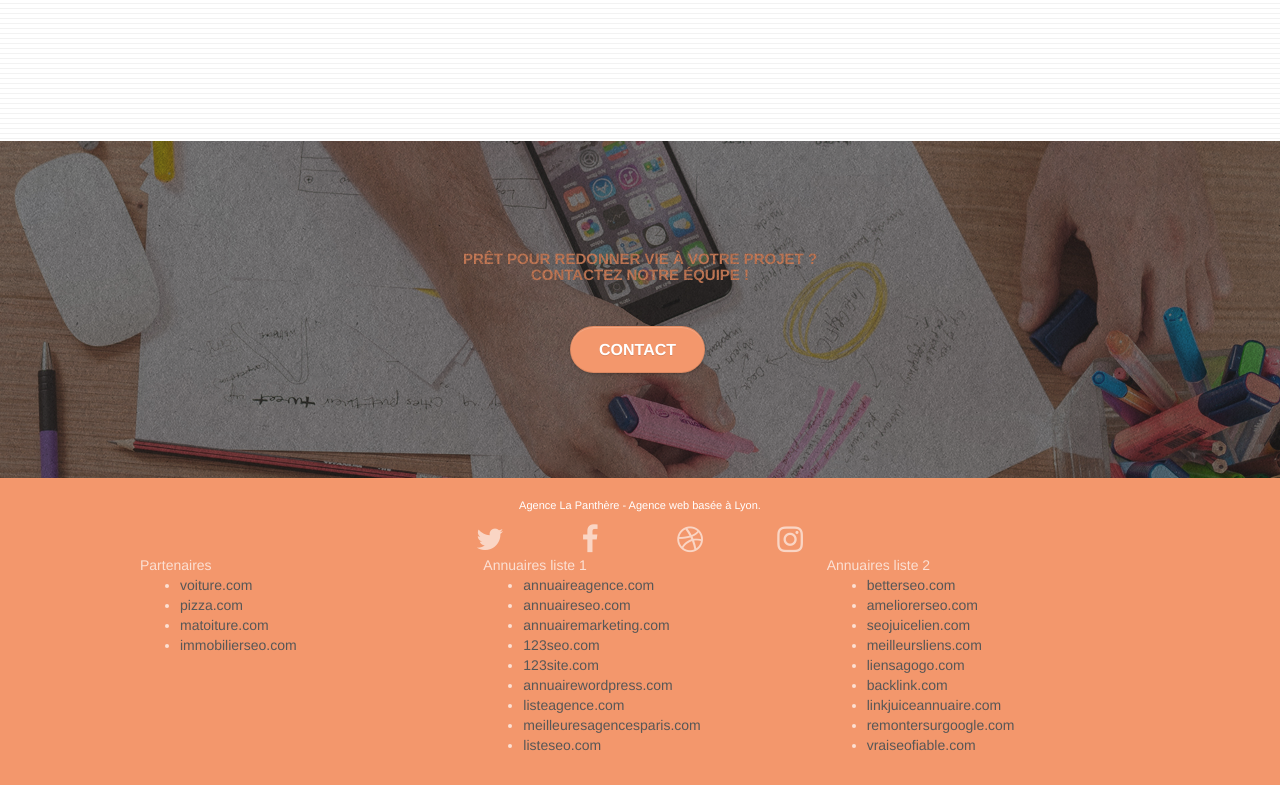
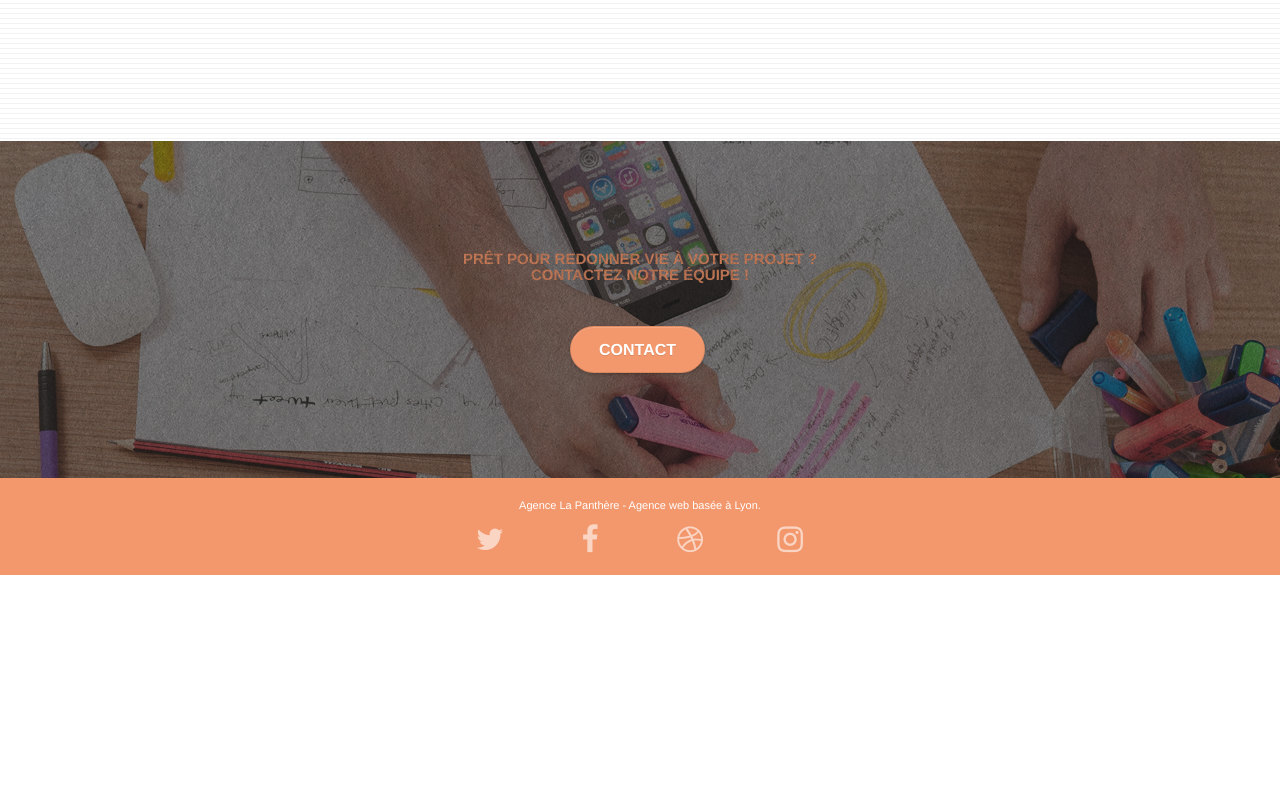
Before and after one commit to Melissatouzeau22/Lapanthere, a plain HTML site: page index.html in a window 1280 px wide. Shown: the part 2564-3349 px from the top of the page. After the commit the page ends 3139 px from the top, so only its background shows below. Drawn offline with Linux system fonts and the light colour scheme.

Commit message:
suppression liens "spammys"

```diff
--- a/index.html
+++ b/index.html
@@ -366,57 +366,6 @@
                   </div>
                 </div>
               </div>
-              <div class="row">
-                <div class="col-sm-4">
-                  Partenaires
-                  <ul>
-                    <li><a href="voiture.com">voiture.com</a></li>
-                    <li><a href="pizza.com">pizza.com</a></li>
-                    <li><a href="matoiture.com">matoiture.com</a></li>
-                    <li><a href="immobilierseo.com">immobilierseo.com</a></li>
-                  </ul>
-                </div>
-                <div class="col-sm-4">
-                  Annuaires liste 1
-                  <ul>
-                    <li><a href="annuaireagence.com">annuaireagence.com</a></li>
-                    <li><a href="annuaireseo.com">annuaireseo.com</a></li>
-                    <li>
-                      <a href="annuairemarketing.com">annuairemarketing.com</a>
-                    </li>
-                    <li><a href="123seoture.com">123seo.com</a></li>
-                    <li><a href="123site.com">123site.com</a></li>
-                    <li>
-                      <a href="annuairewordpress.com">annuairewordpress.com</a>
-                    </li>
-                    <li><a href="listeagence.com">listeagence.com</a></li>
-                    <li>
-                      <a href="meilleuresagencesparis.com"
-                        >meilleuresagencesparis.com</a
-                      >
-                    </li>
-                    <li><a href="listeseo.com">listeseo.com</a></li>
-                  </ul>
-                </div>
-                <div class="col-sm-4">
-                  Annuaires liste 2
-                  <ul>
-                    <li><a href="betterseo.com">betterseo.com</a></li>
-                    <li><a href="ameliorerseo.com">ameliorerseo.com</a></li>
-                    <li><a href="seojuicelien.com">seojuicelien.com</a></li>
-                    <li><a href="meilleursliens.com">meilleursliens.com</a></li>
-                    <li><a href="liensagogo.com">liensagogo.com</a></li>
-                    <li><a href="backlink.com">backlink.com</a></li>
-                    <li>
-                      <a href="linkjuiceannuaire.com">linkjuiceannuaire.com</a>
-                    </li>
-                    <li>
-                      <a href="remontersurgoogle.com">remontersurgoogle.com</a>
-                    </li>
-                    <li><a href="vraiseofiable.com">vraiseofiable.com</a></li>
-                  </ul>
-                </div>
-              </div>
             </div>
           </div>
         </div>
```
